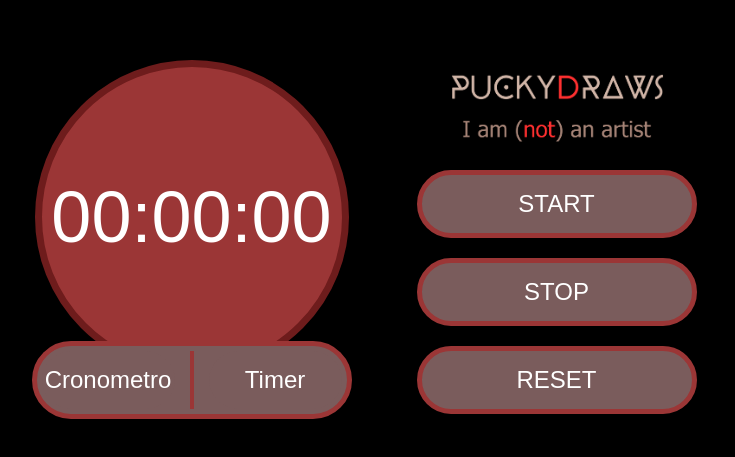
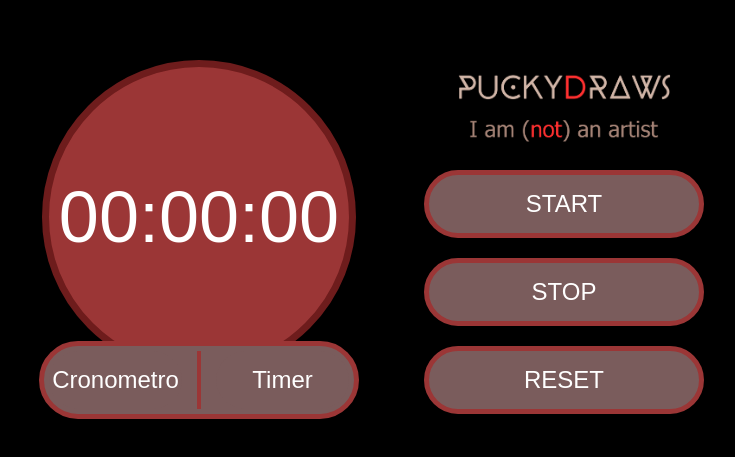
Before and after one commit to Amin9792/puckyclocklandscape, a plain HTML site: page index.html in a window 1280 px wide. Shown: the part 157-614 px from the top of the page, without its empty margins (236-971 px from the left). Drawn offline with Linux system fonts and the light colour scheme.

Commit message:
Update styles.css

```diff
--- a/styles.css
+++ b/styles.css
@@ -29,7 +29,7 @@ body {
     text-align: center;
     position: relative;
     margin-right: 65px;
-    margin-left: -80px;
+    margin-left: -65px;
 }
 
 .mode-selector {
```
